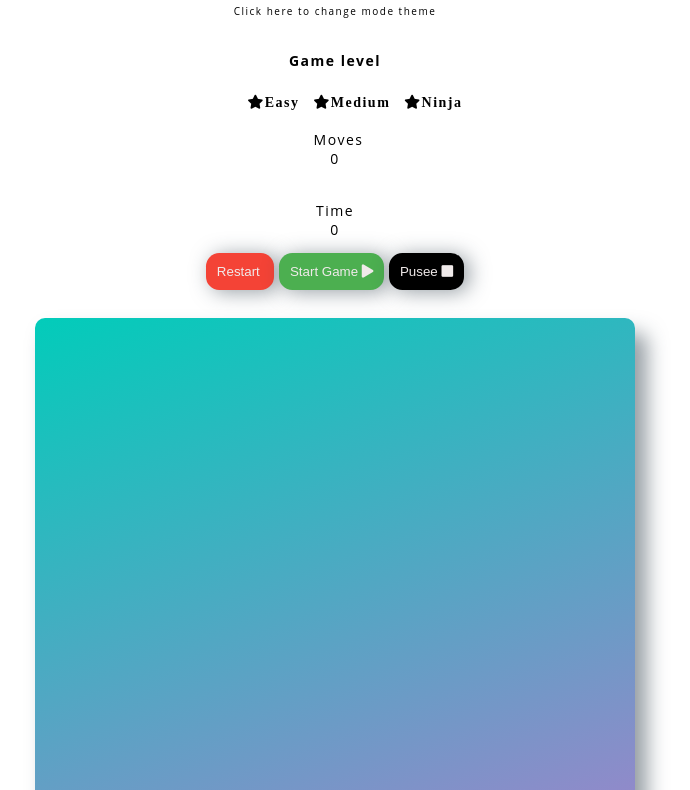
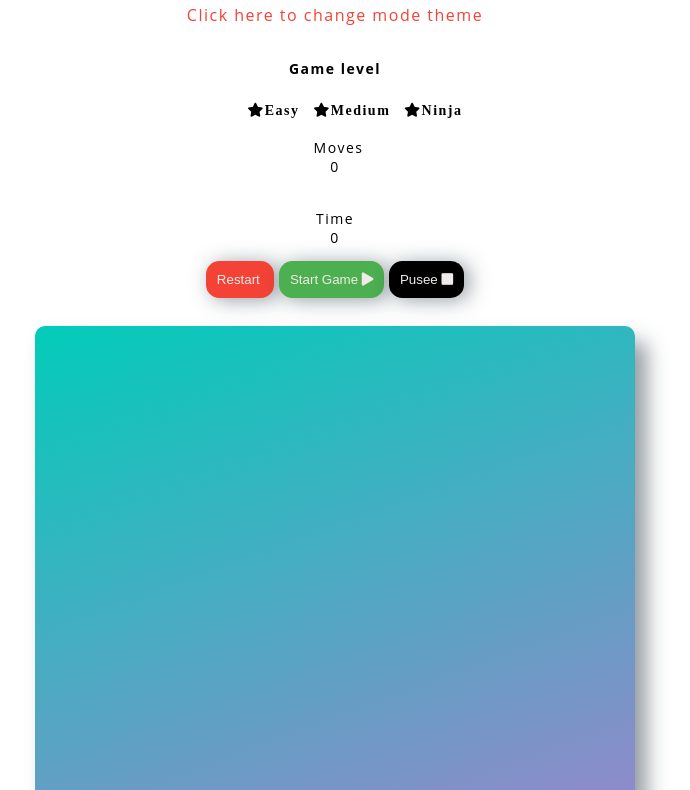
Before and after one commit to ofirshlomo2/MemoryGame, a plain HTML site: page index.html in a window 1280 px wide. Shown: the part 77-867 px from the top of the page, without its empty margins (305-995 px from the left). Drawn offline with Linux system fonts and the light colour scheme; some icons are missing.

Commit message:
Update style.css

```diff
--- a/css/style.css
+++ b/css/style.css
@@ -149,3 +149,8 @@ h3 {
   #customers{
 	margin-bottom: 50px;
   }
+
+ #theme {
+	  color: #f44336;
+	  font-size: medium;
+  }
```
